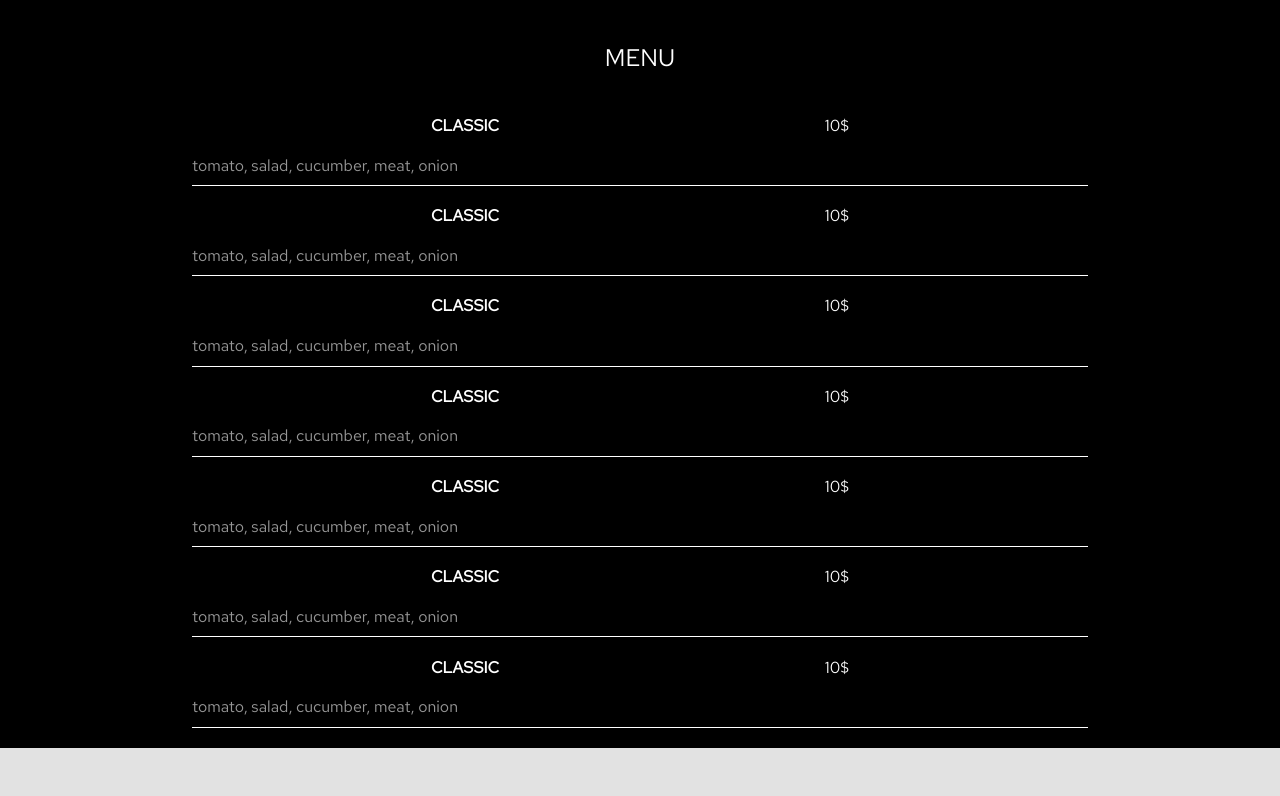
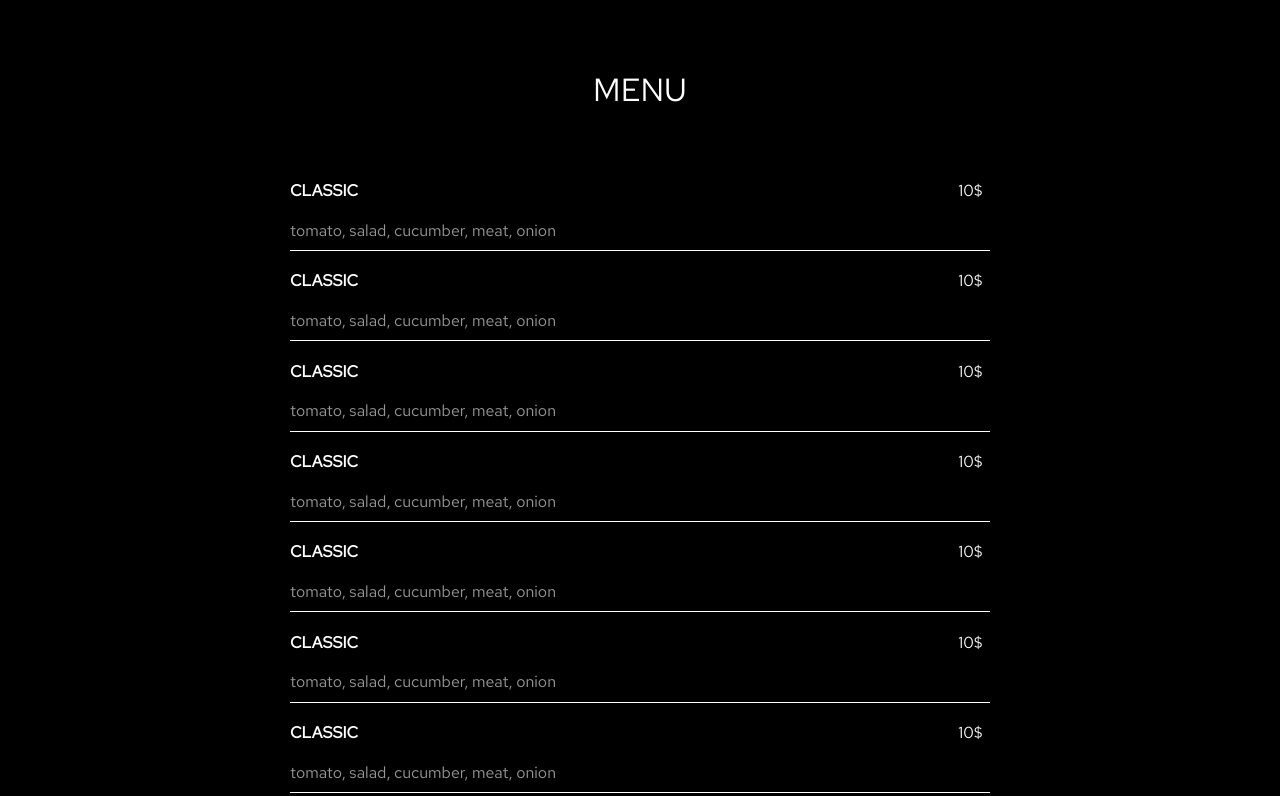
Before and after one commit to AleksandraBozenko/restaurant, a website: page src/content/index.html in a window 1280 px wide. Shown: the part 780-1576 px from the top of the page. Drawn offline with nearby package versions, Linux system fonts and the light colour scheme; files that its build step writes are made by us from their sources.

Commit message:
Repair: Eating menu section responsive

```diff
--- a/src/scss/main.scss
+++ b/src/scss/main.scss
@@ -339,6 +339,20 @@ html {
       }
     }
   }
+  .eat{
+    &__option{
+      &--header{
+      width: 300px;
+      justify-content: flex-start;
+      &-price{
+        margin-left: 200px;
+      }
+      }
+    }
+    &__description{
+      width: 300px;
+    }
+  }
 }
 
 @media(min-width: 800px){
@@ -368,6 +382,24 @@ html {
 .menu{
   display: block;
 }
+.eat{
+  &__title{
+    font-size: 2em;
+    padding: 20px;
+  }
+  &__option{
+    &--header{
+    width: 500px;
+    justify-content: flex-start;
+    &-price{
+      margin-left: 400px;
+    }
+    }
+  }
+  &__description{
+    width: 500px;
+  }
+}
 .contact{
   &__content{
   display: flex;
@@ -394,4 +426,18 @@ html {
       width: 900px;
     }
   }
+  .eat{
+    &__option{
+      &--header{
+      width: 700px;
+      justify-content: flex-start;
+      &-price{
+        margin-left: 600px;
+      }
+      }
+    }
+    &__description{
+      width: 700px;
+    }
+  }
 }
```
